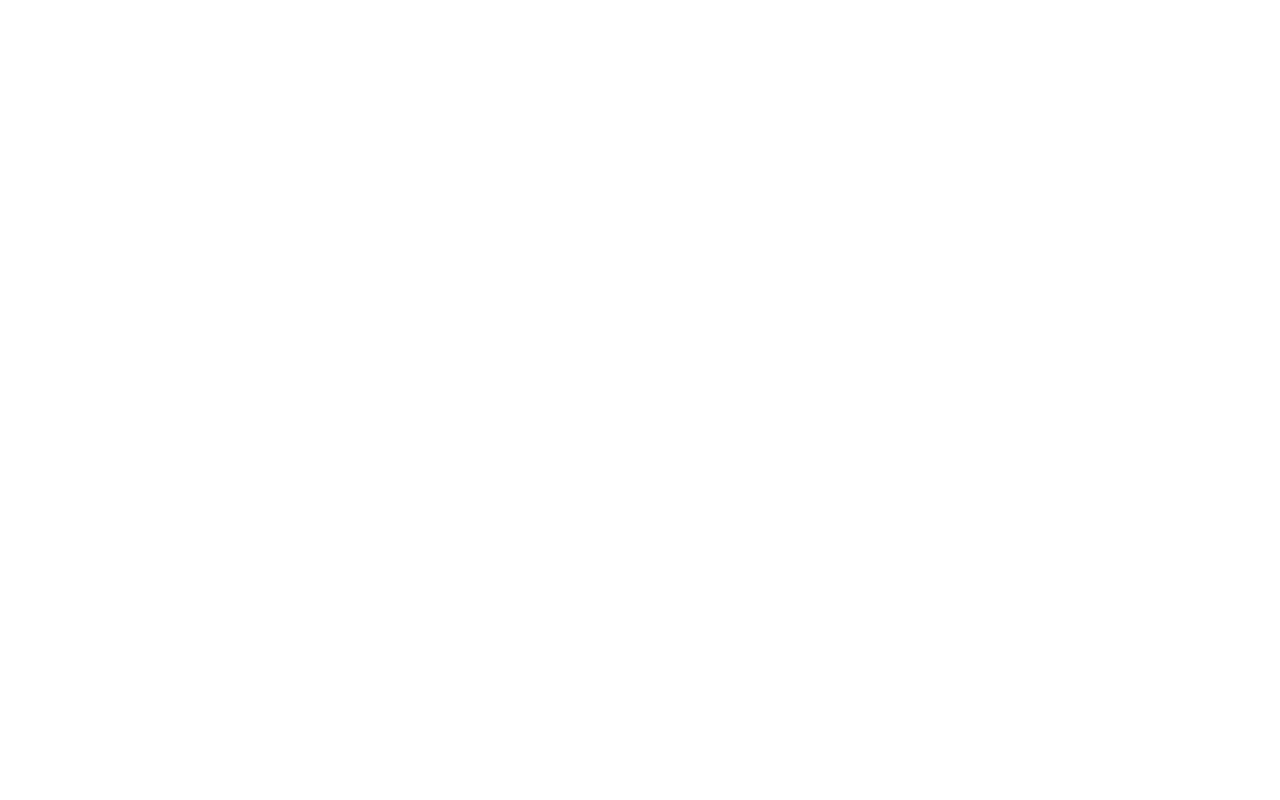
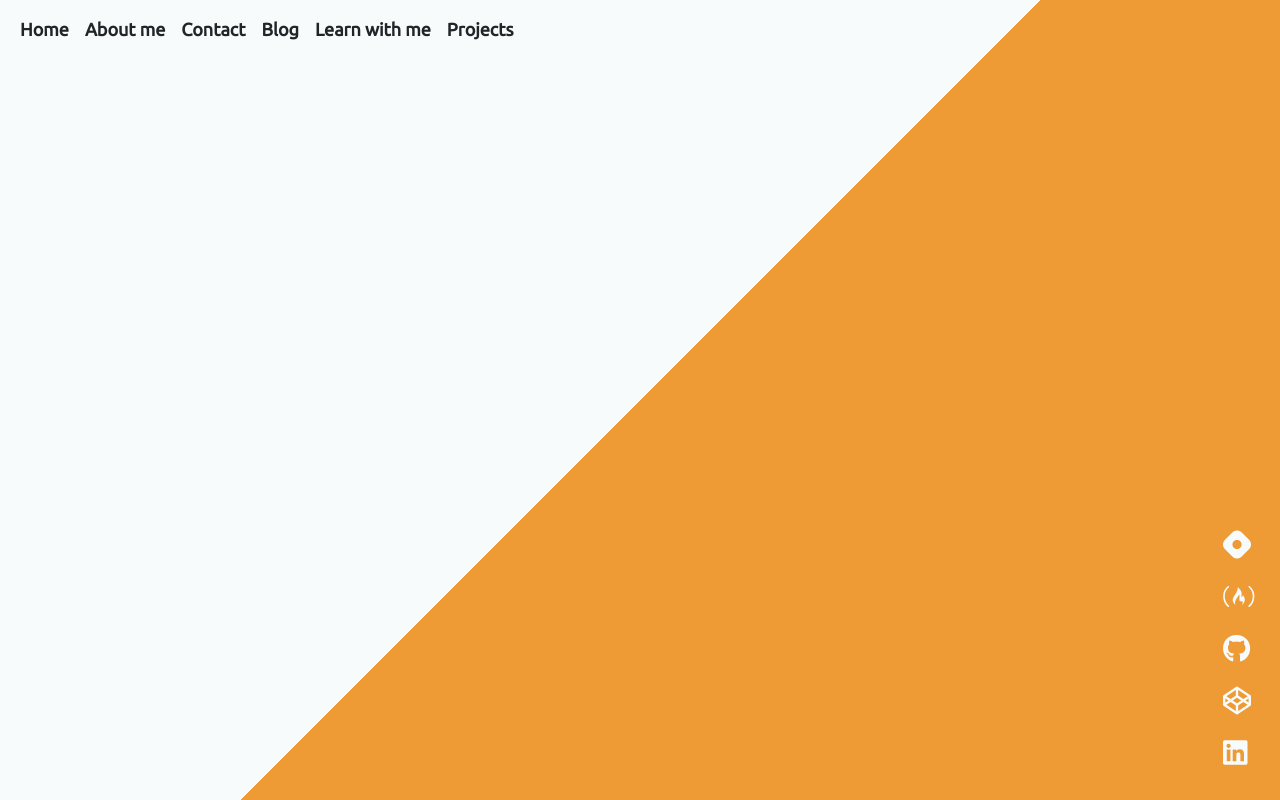
Before and after one commit to paul0701/personal-portfolio, a plain HTML site: page contact.html in a window 1280 px wide. Drawn offline with nearby package versions, Linux system fonts and the light colour scheme; a web font is replaced by a local one.

Commit message:
Added contact page outline

```diff
--- /dev/null
+++ b/contact.css
@@ -0,0 +1,67 @@
+* {
+    font-family: 'Ubuntu', sans-serif;
+    scroll-behavior: smooth;
+}
+.page {
+background: rgb(247, 251, 251);
+background: linear-gradient(135deg, rgb(247, 251, 251) 50%, rgb(238, 155, 54) 50%);
+height: 100vh;
+}
+img {
+    border-radius: 200px;
+    border: 10px #ffffff;
+    border-style: dashed;
+    transform: rotate(-45deg);
+    width: 400px;
+}
+div > h1 {
+    font-size: 60px;
+    margin-top: 80px;
+}
+
+.knife:hover {
+    display: inline-block;
+    cursor: pointer;
+    transform: rotate(1795deg);
+    transition: all 3s ease-in-out 0s;
+}
+.knife {
+    display: inline-block;
+    transform: rotate(-1795deg);
+    transition: all 3s ease-in-out 0s;
+}
+li {
+    font-size: 18px;
+}
+a {
+    text-decoration: none;
+    position: relative;
+    color: #37789d;
+  }
+  a:after {
+    content: '';
+    position: absolute;
+    bottom: 0;
+    left: 0;
+    width: 0%;
+    border-bottom: 2px solid rgb(238, 155, 54);
+    transition: 0.4s;
+  }
+  a:hover:after {
+    width: 100%;
+  }
+
+  .content .social_icons{
+    position:fixed;
+    right:2vw;
+    bottom:2vh;
+    }
+
+    .content .social_icons a{
+    margin:10px 0px;
+    color: rgb(247, 251, 251);
+    display:block;
+    text-decoration:none;
+    font-size: 28px;
+    transition:0.5s;
+    }
--- a/contact.html
+++ b/contact.html
@@ -0,0 +1,70 @@
+<!DOCTYPE html>
+<html lang="en">
+  <head>
+    <meta charset="UTF-8">
+    <meta name="viewport" content="width=device-width, initial-scale=1.0">
+    <meta http-equiv="X-UA-Compatible" content="ie=edge">
+    <title>Home page</title>
+    <style>
+      @import url('https://fonts.googleapis.com/css2?family=Advent+Pro&family=Mina&family=Pangolin&family=Press+Start+2P&family=Space+Mono:wght@700&family=Special+Elite&family=Ubuntu&display=swap');
+      </style>
+    <link rel="stylesheet" href="contact.css">
+    <link href="https://cdn.jsdelivr.net/npm/bootstrap@5.2.0-beta1/dist/css/bootstrap.min.css" rel="stylesheet" integrity="sha384-0evHe/X+R7YkIZDRvuzKMRqM+OrBnVFBL6DOitfPri4tjfHxaWutUpFmBp4vmVor" crossorigin="anonymous">
+  </head>
+  <body class="page">
+         <!--NAVBAR CODE BEGINS-->
+         <nav class="navbar navbar-expand-lg" id="nav">
+            <div class="container-fluid">
+              <button class="navbar-toggler" type="button" data-bs-toggle="collapse" data-bs-target="#navbarNavDropdown" aria-controls="navbarNavDropdown" aria-expanded="false" aria-label="Toggle navigation">
+                <span class="navbar-toggler-icon"></span>
+              </button>
+              <div class="collapse navbar-collapse align-items-start" id="navbarNavDropdown">
+                <ul class="navbar-nav">
+                  <li class="nav-item">
+                    <a class="nav-link active text-dark fw-bold" aria-current="page" href="index.html">Home</a>
+                  </li>
+                  <li class="nav-item">
+                    <a class="nav-link text-dark fw-bold" href="about.html">About me</a>
+                  </li>
+                  <li class="nav-item">
+                    <a class="nav-link text-dark fw-bold" href="contact.html">Contact</a>
+                  </li>
+                  <li class="nav-item">
+                    <a class="nav-link text-dark fw-bold" href="https://hashnode.com/@agnosticdev" target="_blank">Blog</a>
+                  </li>
+                  <li class="nav-item">
+                    <a class="nav-link text-dark fw-bold" href="learn.html">Learn with me</a>
+                  </li>
+                  <li class="nav-item dropdown">
+                    <a class="nav-link text-dark fw-bold" href="" id="navbarDropdownMenuLink" role="button" data-bs-toggle="dropdown" aria-expanded="false">
+                      Projects
+                    </a>
+                    <ul class="dropdown-menu" aria-labelledby="navbarDropdownMenuLink">
+                      <li><a class="dropdown-item" href="converter.html">Metric/Imperial unit converter.</a></li>
+                      <li><a class="dropdown-item" href="band.html">Band tribute page.</a></li>
+                    </ul>
+                  </li>
+                  </ul>
+              </div>
+            </div>
+          </nav>
+
+              <!--NAVBAR CODE ENDS-->
+                  <div class="content">
+                    <section class="social_icons">
+                      <a href="https://hashnode.com/@agnosticdev" title="Hashnode" target="_blank"><i class="fa-brands fa-hashnode"></i></a>
+                      <a href="https://www.freecodecamp.org/fcca15f9dc7-5cc2-4b30-a791-3c40bd38fe39" title="Free Code Camp" target="_blank"><i class="fa-brands fa-free-code-camp"></i></a>
+                      <a href="https://github.com/paul0701" title="Github" target="_blank"><i class="fa-brands fa-github"></i></a>
+                      <a href="https://codepen.io/Jabba0701" title="Codepen" target="_blank"><i class="fa-brands fa-codepen"></i></a>
+                      <a href= "https://www.linkedin.com/in/paul-jones-9b897183/" target="_blank"><i class="fa-brands fa-linkedin"></i></a>
+                  </section>
+                  </div>
+
+
+
+                <!--BOOTSTRAP IMPORT CODE-->
+                <script src="https://kit.fontawesome.com/29cffa310f.js" crossorigin="anonymous"></script>
+                <script src="https://cdn.jsdelivr.net/npm/@popperjs/core@2.11.5/dist/umd/popper.min.js" integrity="sha384-Xe+8cL9oJa6tN/veChSP7q+mnSPaj5Bcu9mPX5F5xIGE0DVittaqT5lorf0EI7Vk" crossorigin="anonymous"></script>
+                <script src="https://cdn.jsdelivr.net/npm/bootstrap@5.2.0-beta1/dist/js/bootstrap.min.js" integrity="sha384-kjU+l4N0Yf4ZOJErLsIcvOU2qSb74wXpOhqTvwVx3OElZRweTnQ6d31fXEoRD1Jy" crossorigin="anonymous"></script>
+              </body>
+              </html>
```
Also changed, not shown: index.html (+1 -1 lines).
